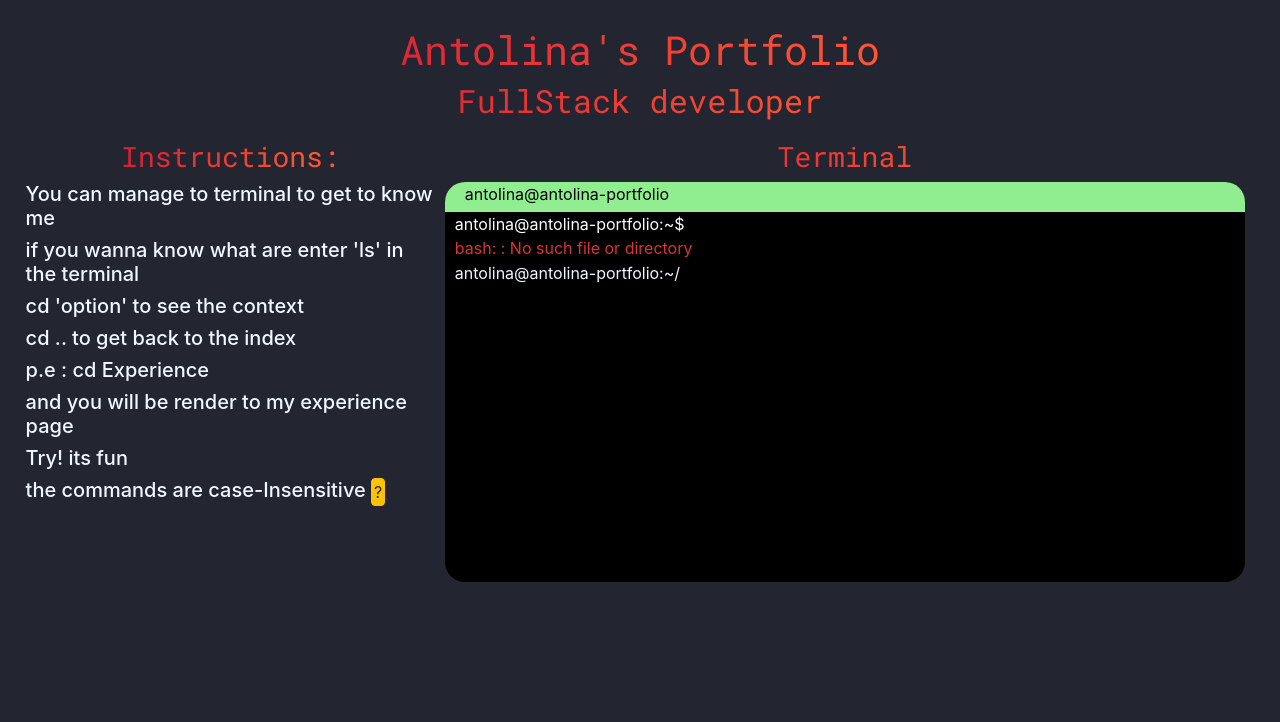
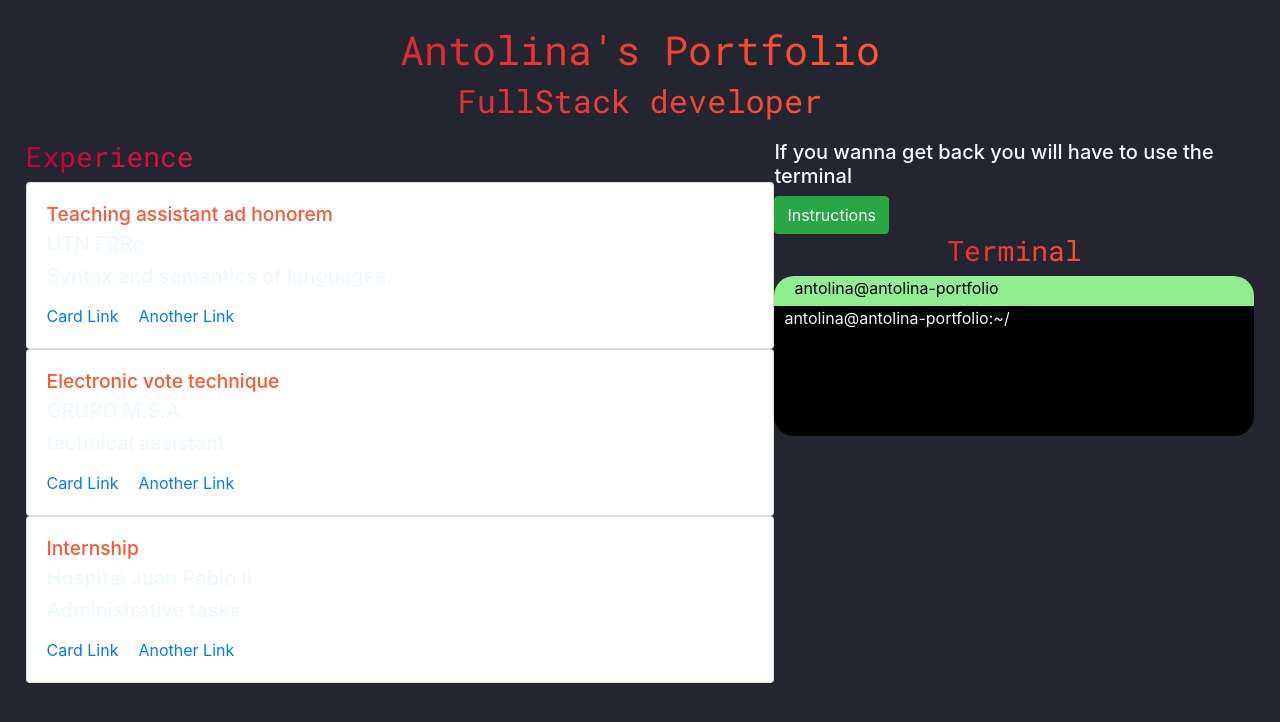
Before and after one commit to AntolinaGonzalez/Portfolio, a Next.js app: page /experience in a window 1280 px wide. Shown: the top 722 px of the page. Built offline with nearby package versions, Linux system fonts and the light colour scheme.

Commit message:
feature:experience page

```diff
--- /dev/null
+++ b/pages/experience.js
@@ -0,0 +1,94 @@
+import style from "../styles/Home.module.css";
+import { Button, Accordion, Card, Modal } from "react-bootstrap";
+import { useState } from "react";
+import Instructions from "../components/instructions";
+import Term from "../components/littleTerm";
+export default function Education() {
+  const [show, setShow] = useState(false);
+
+  const handleClose = () => setShow(false);
+  const handleShow = () => setShow(true);
+
+  return (
+    <div className={style.backColor}>
+      <div className={style.principal}>
+        <h1>Antolina's Portfolio </h1>
+        <h2>FullStack developer</h2>
+      </div>
+      <div className={style.divisionTwo}>
+        <div>
+          <h3>Experience</h3>
+          <Card className={style.experienceCard}>
+            <Card.Body>
+              <Card.Title>
+                <h4>Teaching assistant ad honorem</h4>
+              </Card.Title>
+              <Card.Subtitle className="mb-2 text-muted">
+                <h5>UTN FRRe</h5>
+              </Card.Subtitle>
+              <Card.Text>
+                <h5>Syntax and semantics of languages.</h5>
+              </Card.Text>
+              <Card.Link href="#">Card Link</Card.Link>
+              <Card.Link href="#">Another Link</Card.Link>
+            </Card.Body>
+          </Card>
+          <Card className={style.experienceCard}>
+            <Card.Body>
+              <Card.Title>
+                <h4>Electronic vote technique</h4>
+              </Card.Title>
+              <Card.Subtitle className="mb-2 text-muted">
+                <h5>GRUPO M.S.A</h5>
+              </Card.Subtitle>
+              <Card.Text>
+                <h5>technical assistant</h5>
+              </Card.Text>
+              <Card.Link href="#">Card Link</Card.Link>
+              <Card.Link href="#">Another Link</Card.Link>
+            </Card.Body>
+          </Card>
+          <Card className={style.experienceCard}>
+            <Card.Body>
+              <Card.Title>
+                <h4>Internship</h4>
+              </Card.Title>
+              <Card.Subtitle className="mb-2 text-muted">
+                <h5>Hospital Juan Pablo II</h5>
+              </Card.Subtitle>
+              <Card.Text>
+                <h5>Administrative tasks</h5>
+              </Card.Text>
+              <Card.Link href="#">Card Link</Card.Link>
+              <Card.Link href="#">Another Link</Card.Link>
+            </Card.Body>
+          </Card>
+        </div>
+
+        <div>
+          <h5>If you wanna get back you will have to use the terminal</h5>
+          <Button variant="success" onClick={handleShow}>
+            Instructions
+          </Button>
+
+          <Modal show={show} onHide={handleClose}>
+            <Modal.Header closeButton className={style.modalStyle}>
+              <Modal.Title>
+                <h1>Instructions</h1>
+              </Modal.Title>
+            </Modal.Header>
+            <Modal.Body className={style.modalStyle}>
+              <Instructions></Instructions>
+            </Modal.Body>
+            <Modal.Footer className={style.modalStyle}>
+              <Button variant="secondary" onClick={handleClose}>
+                Close
+              </Button>
+            </Modal.Footer>
+          </Modal>
+          <Term></Term>
+        </div>
+      </div>
+    </div>
+  );
+}
```
